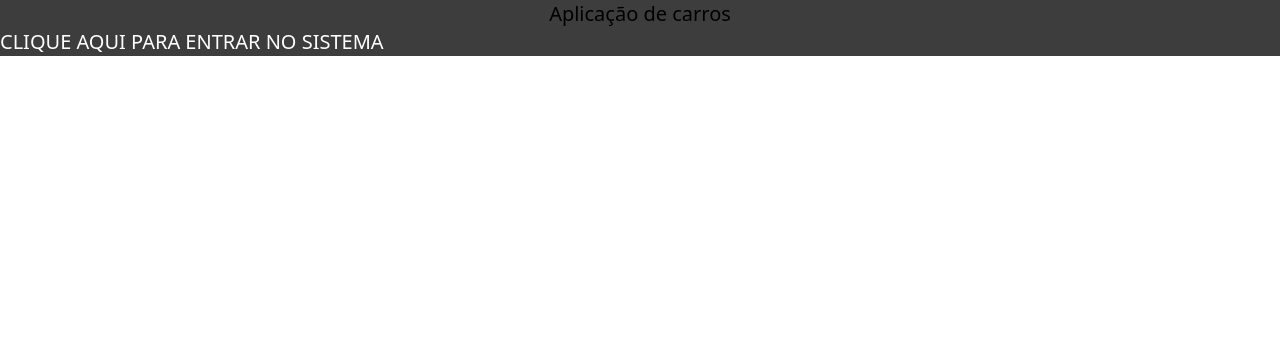
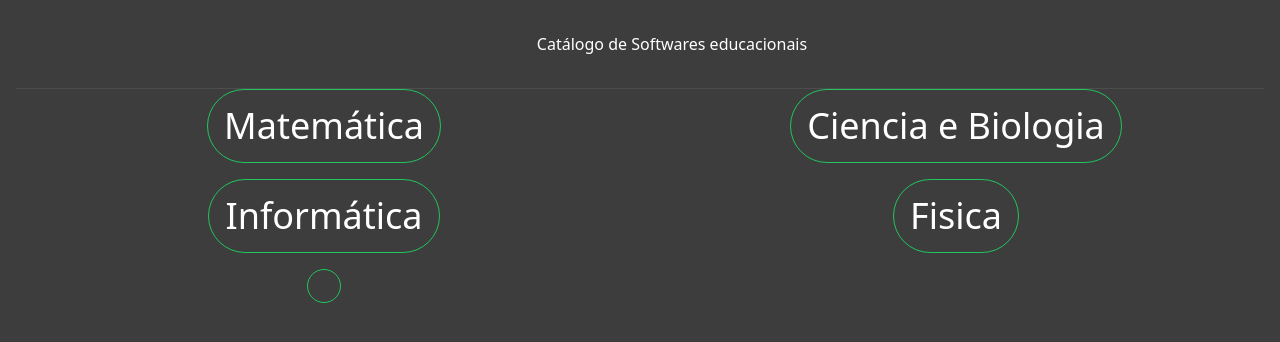
Before and after one commit to JefersonCopini/catalogodesoftwareseducacionais, a Next.js app: page / in a window 1280 px wide. Shown: the top 342 px of the page. Built offline with nearby package versions, Linux system fonts and the light colour scheme.

Commit message:
fix:softwares

```diff
--- /dev/null
+++ b/app/components/Footer.tsx
@@ -0,0 +1,14 @@
+export default function Footer(){
+    return(
+        <footer id="contato" className="mt-16 mb-8">
+  <div className="flex justify-center text-4xl text-center space-x-4">
+
+
+  </div>
+  <div className="text-center text-white mt-8 border-t">
+
+  </div>
+</footer>
+
+    )
+}
--- /dev/null
+++ b/app/components/Header.tsx
@@ -0,0 +1,27 @@
+"use client"
+import React from 'react';
+
+export default function Header() {
+    // Definindo o estado do menu
+    const [isMenuOpen, setIsMenuOpen] = React.useState(false);
+
+    // Função para alternar o estado do menu
+    const toggleMenu = () => {
+        setIsMenuOpen(!isMenuOpen);
+    };
+
+    // Renderização do lado do cliente
+    if (typeof window !== 'undefined') {
+        return (
+            <header className="text-center text-white py-8 border-b border-[rgb(77,77,77)] md:flex items-center justify-center">
+                <div className="relative">
+
+                <h4 className="text-center ml-16">Catálogo de Softwares educacionais</h4>
+                </div>
+            </header>
+        );
+    }
+
+    // Se estamos no lado do servidor, retornamos null
+    return null;
+}
--- /dev/null
+++ b/app/components/Principalpage.tsx
@@ -0,0 +1,51 @@
+import { url } from "inspector";
+import { title } from "process";
+import { sql } from "@vercel/postgres";
+
+export default async function Principalpage() {
+  return (
+    <main className="grid gap-4 grid-cols-1 md:grid-cols-2">
+      <div className="flex justify-center items-center">
+        <a
+          className="block w-full md:w-auto p-4 border border-green-500 rounded-full text-center text-white text-lg md:text-2xl lg:text-3xl xl:text-4xl transition-transform transform hover:scale-105"
+          href="components/paginas/matematica"
+        >
+          Matemática
+        </a>
+      </div>
+      <div className="flex justify-center items-center">
+        <a
+          className="block w-full md:w-auto p-4 border border-green-500 rounded-full text-center text-white text-lg md:text-2xl lg:text-3xl xl:text-4xl transition-transform transform hover:scale-105"
+          href="components/paginas/matematica"
+        >
+          Ciencia e Biologia
+        </a>
+      </div>
+      <div className="flex justify-center items-center">
+        <a
+          className="block w-full md:w-auto p-4 border border-green-500 rounded-full text-center text-white text-lg md:text-2xl lg:text-3xl xl:text-4xl transition-transform transform hover:scale-105"
+          href="components/paginas/matematica"
+        >
+          Informática
+        </a>
+      </div>
+      <div className="flex justify-center items-center">
+        <a
+          className="block w-full md:w-auto p-4 border border-green-500 rounded-full text-center text-white text-lg md:text-2xl lg:text-3xl xl:text-4xl transition-transform transform hover:scale-105"
+          href="components/paginas/matematica"
+        >
+          Fisica
+        </a>
+      </div>
+      <div className="flex justify-center items-center">
+        <a
+          className="block w-full md:w-auto p-4 border border-green-500 rounded-full text-center text-white text-lg md:text-2xl lg:text-3xl xl:text-4xl transition-transform transform hover:scale-105"
+          href="components/paginas/matematica"
+        >
+
+        </a>
+      </div>
+    </main>
+
+  );
+}
--- a/app/layout.tsx
+++ b/app/layout.tsx
@@ -5,8 +5,8 @@ import { Inter } from 'next/font/google'
 const inter = Inter({ subsets: ['latin'] })
 
 export const metadata: Metadata = {
-  title: 'Create Next App',
-  description: 'Generated by create next app',
+  title: 'Catalogo de softwares Educacionais',
+  description: 'Repositorio publico de softwares educacionais',
 }
 
 export default function RootLayout({
@@ -15,7 +15,7 @@ export default function RootLayout({
   children: React.ReactNode
 }) {
   return (
-    <html lang="en">
+    <html lang="pt-br">
       <body>{children}</body>
     </html>
   )
--- a/app/page.tsx
+++ b/app/page.tsx
@@ -1,17 +1,15 @@
-import Image from 'next/image'
-
+import Image from 'next/image';
+import Header from './components/Header';
+//import Banner from './components/Banner';
+import Principalpage from './components/Principalpage';
 
 export default function Home() {
   return (
-
-    <div className="bg-[#3d3d3d]">
-      <div className="max-w-[1440px] m-auto ">
-
-    <h1 className="text-center text-xl">Aplicação de carros</h1>
-
-    <a className="text-center text-white text-xl" href="/admin"> CLIQUE AQUI PARA ENTRAR NO SISTEMA</a>
+    <div className="bg-[#3d3d3d] min-h-screen flex flex-col">
+      <div className="max-w-[1440px] w-full mx-auto px-4">
+        <Header />
+        <Principalpage />
+      </div>
     </div>
-    </div>
-
-  )
+  );
 }
```
Also changed, not shown: app/components/Banner.tsx (added), app/components/paginas/CienciaBiologia.tsx (added), app/components/paginas/Matematica.tsx (added).
